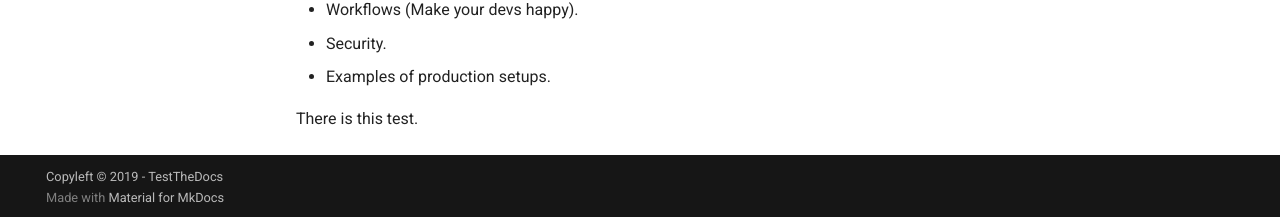
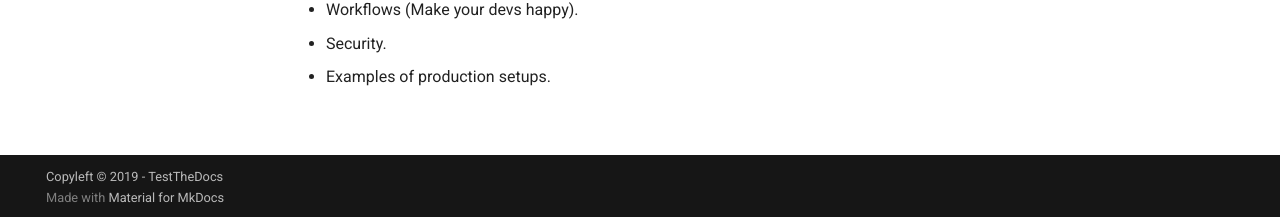
Before and after one commit to svx/demo, an MkDocs documentation site: the page built from docs/index.md, in a window 1280 px wide and 1117 px high. Shown: the part 897-1114 px from the top of the window. Built offline with MkDocs 1.6.1 and Material for MkDocs 9.7.7, drawn with Linux system fonts in a browser that asks for light colours; comment, search, counter and statistics services are not loaded.

Commit message:
fix build

```diff
--- a/docs/index.md
+++ b/docs/index.md
@@ -21,5 +21,3 @@ Different aspects of Continuous Integration Testing for documentation.
 - Workflows (Make your devs happy).
 - Security.
 - Examples of production setups.
-
-There is this test.
```
